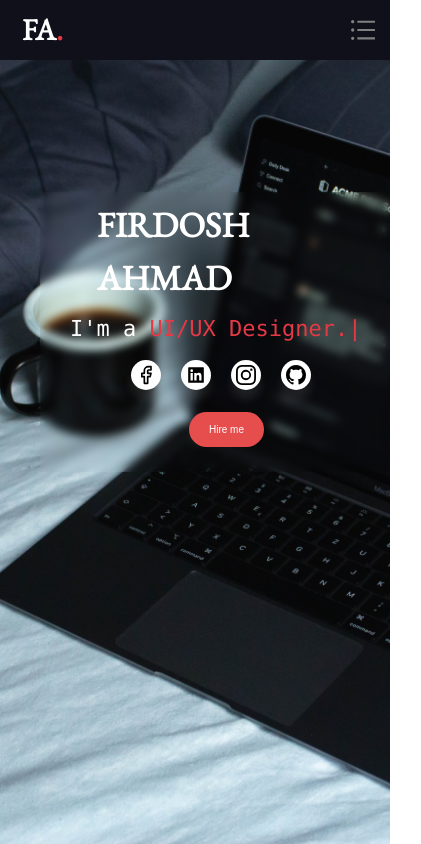
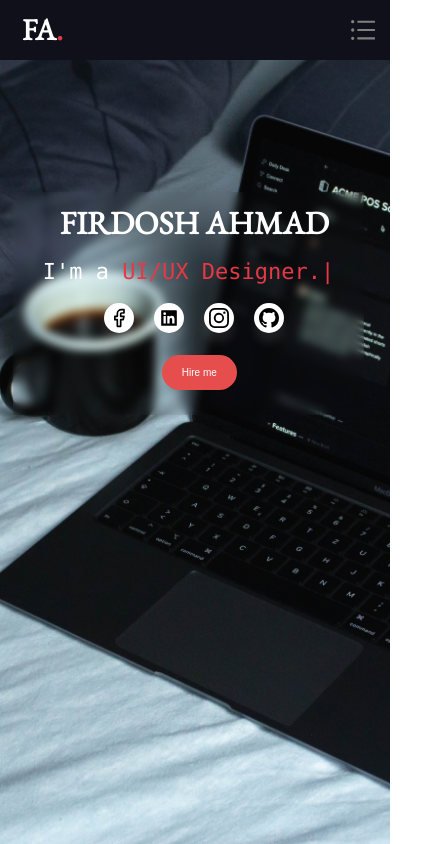
Before and after one commit to firdosh008/my_portfolio, a React (Create React App) app: page / in a window 390 px wide. Shown: the top 844 px of the page, 421 px wide, since content can reach past the window. Built offline with nearby package versions, Linux system fonts and the light colour scheme.

Commit message:
semi completed

```diff
--- a/public/index.html
+++ b/public/index.html
@@ -8,13 +8,12 @@
       name="description"
       content="Web site created using create-react-app"
     />
-    <link rel="apple-touch-icon" href="%PUBLIC_URL%/logo192.png" />
 
     <link rel="manifest" href="%PUBLIC_URL%/manifest.json" />
     <link rel="preconnect" href="https://fonts.googleapis.com">
     <link rel="preconnect" href="https://fonts.gstatic.com" crossorigin>
     <link href="https://fonts.googleapis.com/css2?family=EB+Garamond&family=Rubik:wght@300&display=swap" rel="stylesheet">
-    <title>React App</title>
+    <title>Firdosh Ahmad</title>
   </head>
   <body>
     <noscript>You need to enable JavaScript to run this app.</noscript>
--- a/src/index.css
+++ b/src/index.css
@@ -418,7 +418,8 @@ color:white
     .intro{
         position:relative;
         left:0rem;
-        margin-left:2.5rem;
+        width:90%  ;
+        margin-left:0.8rem;
         top:12rem;
         padding:5px;
     }
@@ -427,8 +428,8 @@ color:white
     }
     .intro h1{
         position:relative;
-        margin-left:50px;
-        font-size:35px;
+        margin-left:40px;
+        font-size:32px;
     }
     .intro h3{
         position:relative;
```
